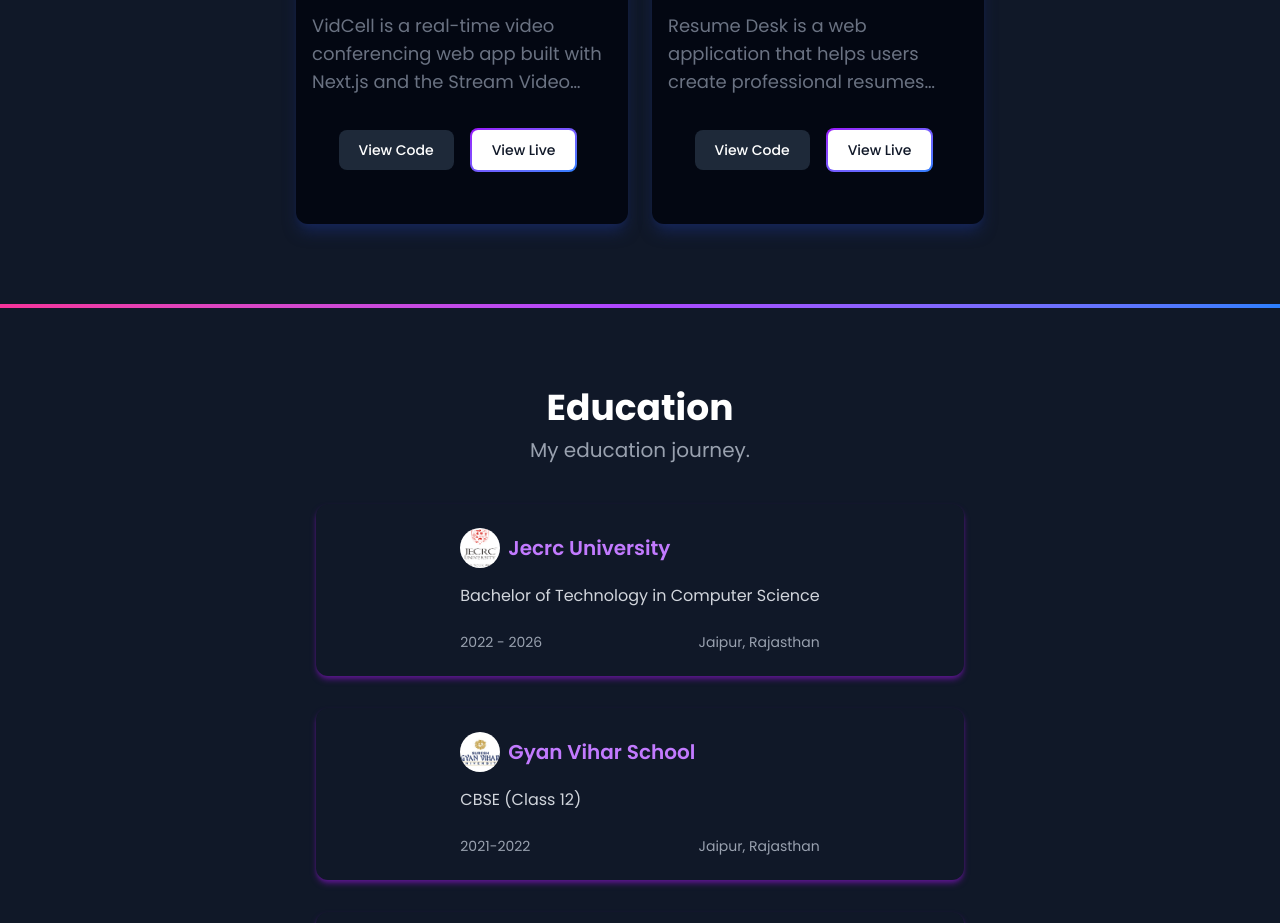
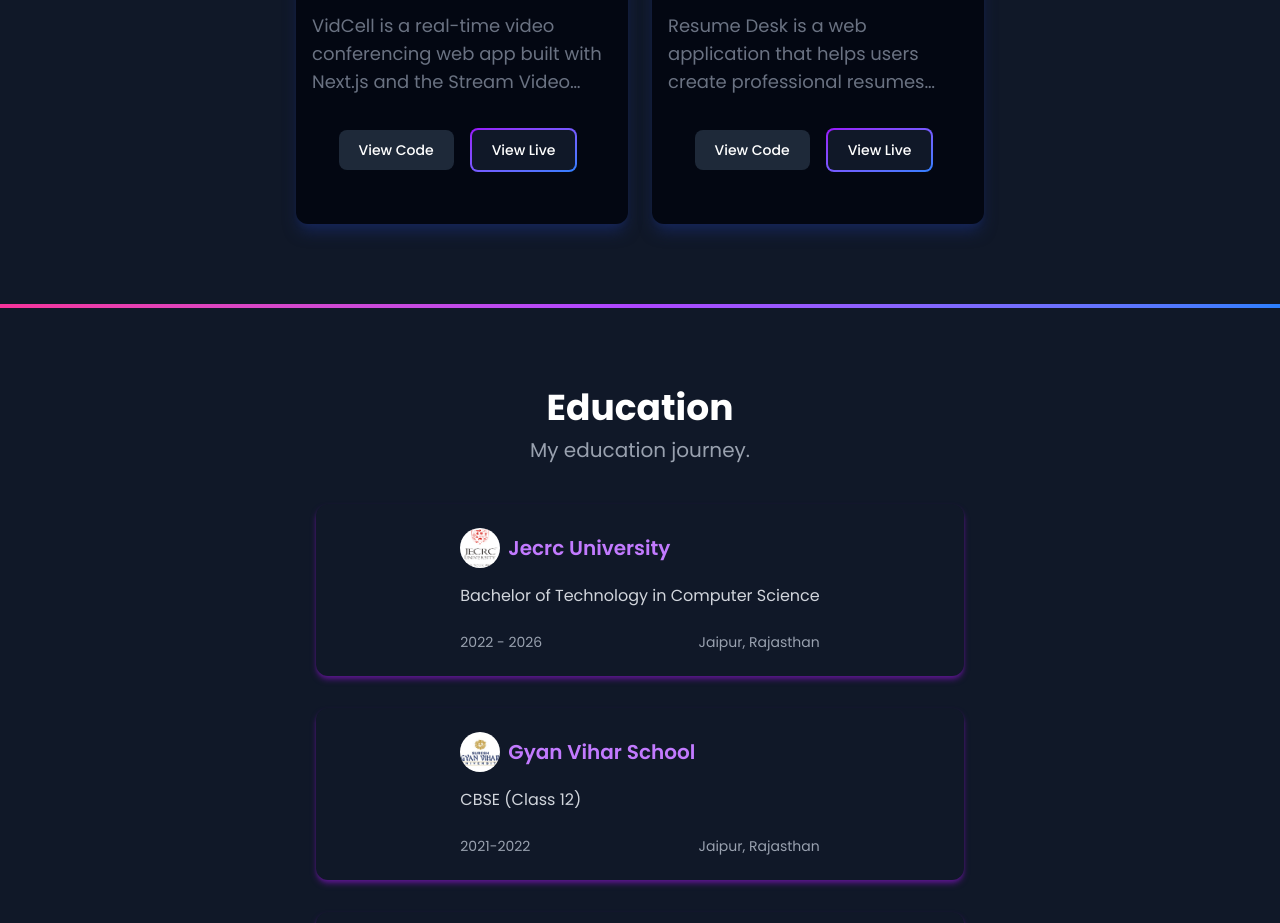
Before and after one commit to vansh-vm04/portfolio-website, a React (Vite) app: page / in a window 1280 px wide. Shown: the part 2240-3163 px from the top of the page. Built offline with nearby package versions, Linux system fonts and the light colour scheme.

Commit message:
text-fix

```diff
--- a/src/components/ProjectCard.jsx
+++ b/src/components/ProjectCard.jsx
@@ -38,7 +38,7 @@ const ProjectCard = ({ image, liveLink, gitLink, name, description, tools }) =>
         </a>
         <a href={liveLink} target="_blank" rel="noreferrer">
           <button className="relative inline-flex items-center justify-center p-0.5 mb-2 me-2 overflow-hidden text-sm font-medium text-gray-900 rounded-lg group bg-gradient-to-br from-purple-600 to-blue-500 group-hover:from-purple-600 group-hover:to-blue-500 hover:text-white dark:text-white focus:ring-4 focus:outline-none hover:cursor-pointer">
-            <span className="relative px-5 py-2.5 transition-all ease-in duration-75 bg-white dark:bg-gray-900 rounded-md group-hover:bg-transparent group-hover:dark:bg-transparent">
+            <span className="relative px-5 py-2.5 transition-all ease-in duration-75 text-white bg-gray-900 rounded-md group-hover:bg-transparent group-hover:dark:bg-transparent">
               View Live
             </span>
           </button>
```
